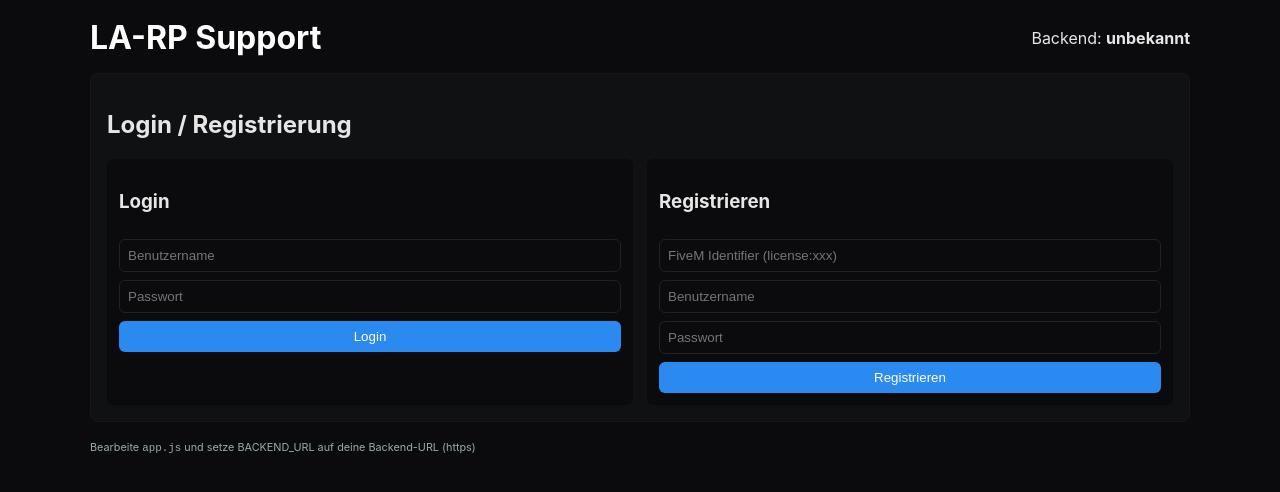
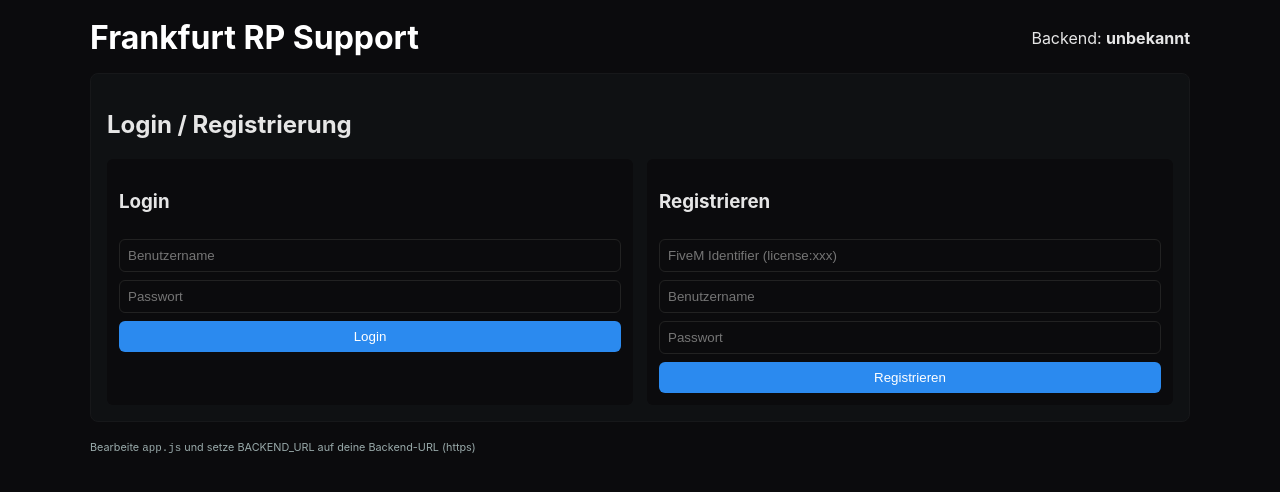
Before and after one commit to Flo1003s/FRANKFURT-RP-FIVEM-WEB, a plain HTML site: page index.html in a window 1280 px wide. Drawn offline with nearby package versions, Linux system fonts and the light colour scheme; a script that the page names is missing.

Commit message:
Update index.html: rename to Frankfurt RP and standardize root website

```diff
--- a/index.html
+++ b/index.html
@@ -3,13 +3,13 @@
 <head>
   <meta charset="utf-8">
   <meta name="viewport" content="width=device-width,initial-scale=1">
-  <title>LA-RP FiveM — Web Auth & Support</title>
+  <title>Frankfurt RP FiveM — Web Auth & Support</title>
   <link rel="stylesheet" href="main.css">
 </head>
 <body>
   <div class="app">
     <header>
-      <h1>LA-RP Support</h1>
+      <h1>Frankfurt RP Support</h1>
       <div id="status">Backend: <span id="backend-status">unbekannt</span></div>
     </header>
 
```
